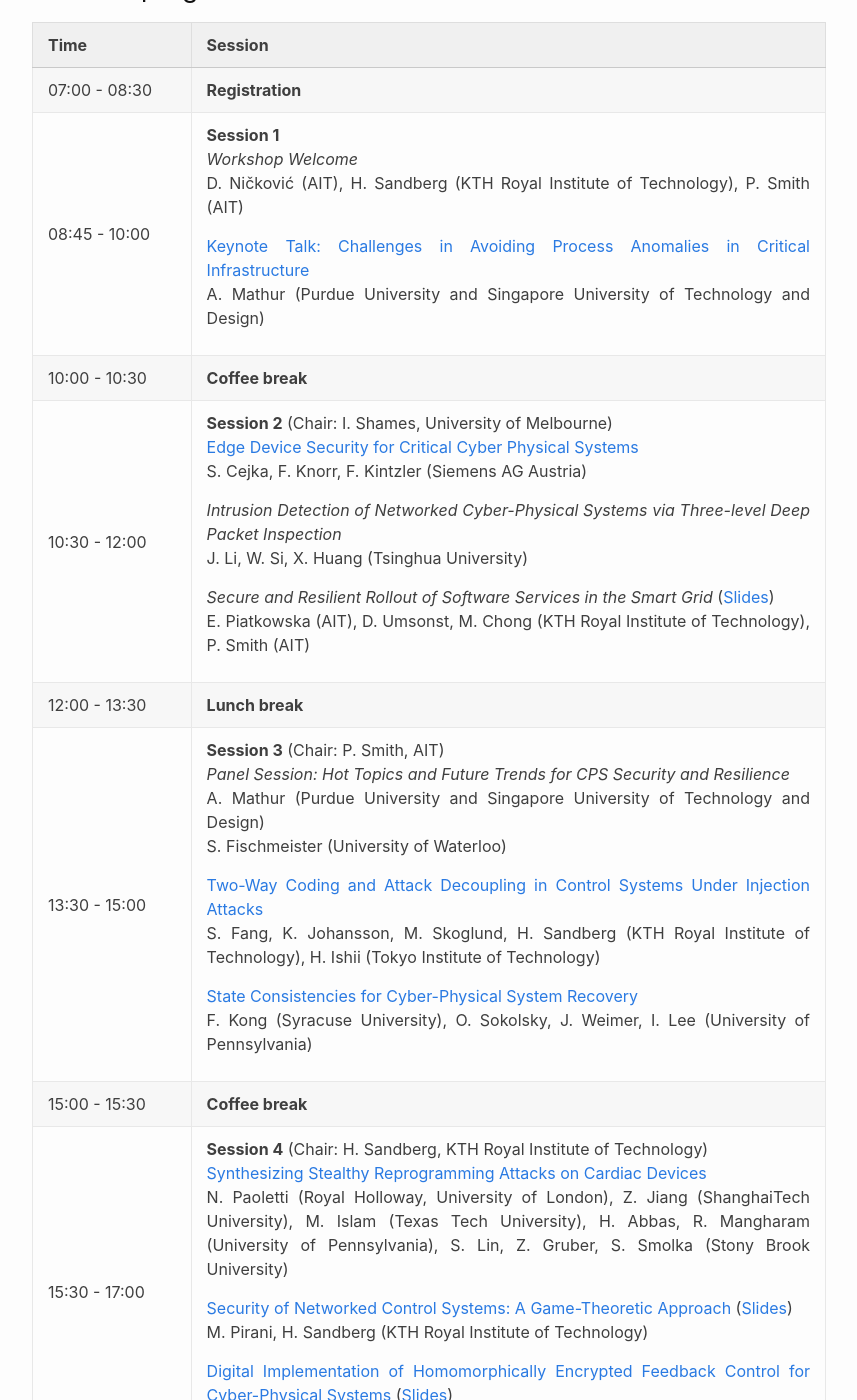
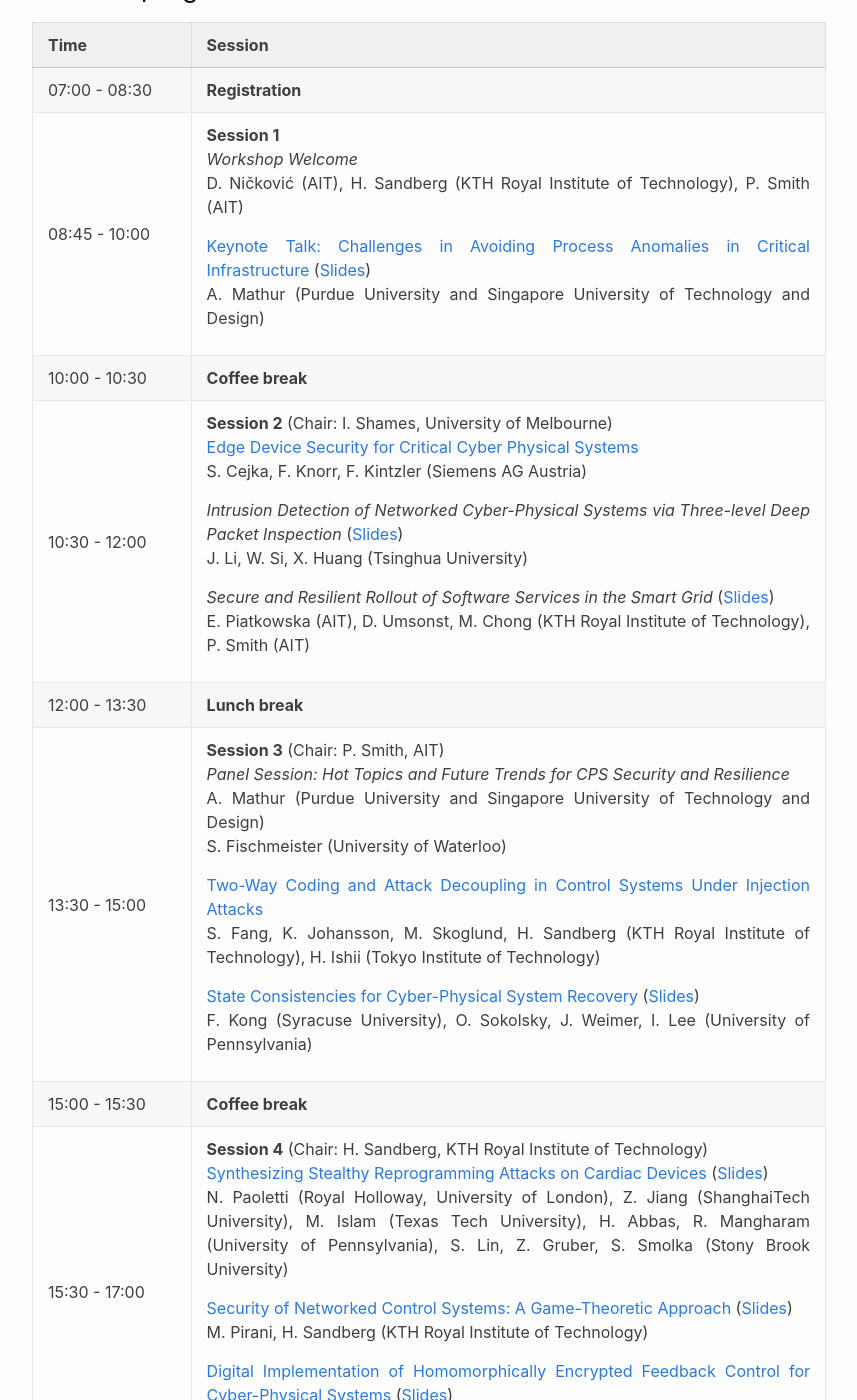
Before and after one commit to ait-csr/cps-sr, a Jekyll site: the page built from programme.md, in a window 1280 px wide and 1400 px high, scrolled down 509 px. Shown: the whole window, without its empty margins (211-1068 px from the left). Built offline with Jekyll 4.4.1, drawn with Linux system fonts in a browser that asks for light colours.

Commit message:
Adding presentation slides and update of program page.

```diff
--- a/programme.md
+++ b/programme.md
@@ -29,7 +29,7 @@ The full-day workshop will take place on 15th April, 2019. The agenda includes p
    <p><em>Workshop Welcome</em><br>
    D. Ničković (AIT), H. Sandberg (KTH Royal Institute of Technology), P. Smith (AIT)
    </p>
-   <p><a href="#keynote">Keynote Talk: Challenges in Avoiding Process Anomalies in Critical Infrastructure</a><br>
+   <p><a href="#keynote">Keynote Talk: Challenges in Avoiding Process Anomalies in Critical Infrastructure</a> (<a href="../assets/2019/slides/aditya-mathur-cps-sr-2019-keynote.pdf">Slides</a>)<br>
    A. Mathur (Purdue University and Singapore University of Technology and Design)
    </p>
    </td>
@@ -47,7 +47,7 @@ The full-day workshop will take place on 15th April, 2019. The agenda includes p
    <p><a href="../assets/2019/papers/cejka-cps-sr-2019.pdf">Edge Device Security for Critical Cyber Physical Systems</a><br>
    S. Cejka, F. Knorr, F. Kintzler (Siemens AG Austria)
    </p>
-   <p><em>Intrusion Detection of Networked Cyber-Physical Systems via Three-level Deep Packet Inspection</em><br>
+   <p><em>Intrusion Detection of Networked Cyber-Physical Systems via Three-level Deep Packet Inspection</em> (<a href="../assets/2019/slides/jianghai-li-cps-sr-2019.pdf">Slides</a>)<br>
    J. Li, W. Si, X. Huang (Tsinghua University)
    </p>
    <p><em>Secure and Resilient Rollout of Software Services in the Smart Grid</em> (<a href="../assets/2019/slides/paul-smith-cps-sr-2019.pdf">Slides</a>)<br>
@@ -72,7 +72,7 @@ The full-day workshop will take place on 15th April, 2019. The agenda includes p
    <p><a href="../assets/2019/papers/fang-cps-sr-2019.pdf">Two-Way Coding and Attack Decoupling in Control Systems Under Injection Attacks</a><br>
    S. Fang, K. Johansson, M. Skoglund, H. Sandberg (KTH Royal Institute of Technology), H. Ishii (Tokyo Institute of Technology)
    </p>
-   <p><a href="../assets/2019/papers/kong-cps-sr-2019.pdf">State Consistencies for Cyber-Physical System Recovery</a><br>
+   <p><a href="../assets/2019/papers/kong-cps-sr-2019.pdf">State Consistencies for Cyber-Physical System Recovery</a> (<a href="../assets/2019/slides/fanxin-kong-cps-sr-2019.pdf">Slides</a>)<br>
    F. Kong (Syracuse University), O. Sokolsky, J. Weimer, I. Lee (University of Pennsylvania)
    </p>
    </td>
@@ -87,7 +87,7 @@ The full-day workshop will take place on 15th April, 2019. The agenda includes p
    <td>15:30 - 17:00</td>
    <td>
    <b>Session 4</b> (Chair: H. Sandberg, KTH Royal Institute of Technology)
-   <p><a href="../assets/2019/papers/paoletti-cps-sr-2019.pdf">Synthesizing Stealthy Reprogramming Attacks on Cardiac Devices</a><br>
+   <p><a href="../assets/2019/papers/paoletti-cps-sr-2019.pdf">Synthesizing Stealthy Reprogramming Attacks on Cardiac Devices</a> (<a href="../assets/2019/slides/nicola-paoletti-cps-sr-2019.pdf">Slides</a>)<br>
    N. Paoletti (Royal Holloway, University of London), Z. Jiang (ShanghaiTech University), M. Islam (Texas Tech University), H. Abbas, R. Mangharam (University of Pennsylvania), S. Lin, Z. Gruber, S. Smolka (Stony Brook University)
    </p>
    <p><a href="../assets/2019/papers/pirani-cps-sr-2019.pdf">Security of Networked Control Systems: A Game-Theoretic Approach</a> (<a href="../assets/2019/slides/mohammad-pirani-cps-sr-2019.pdf">Slides</a>)<br>
```
Also changed, not shown: 4 other files.
